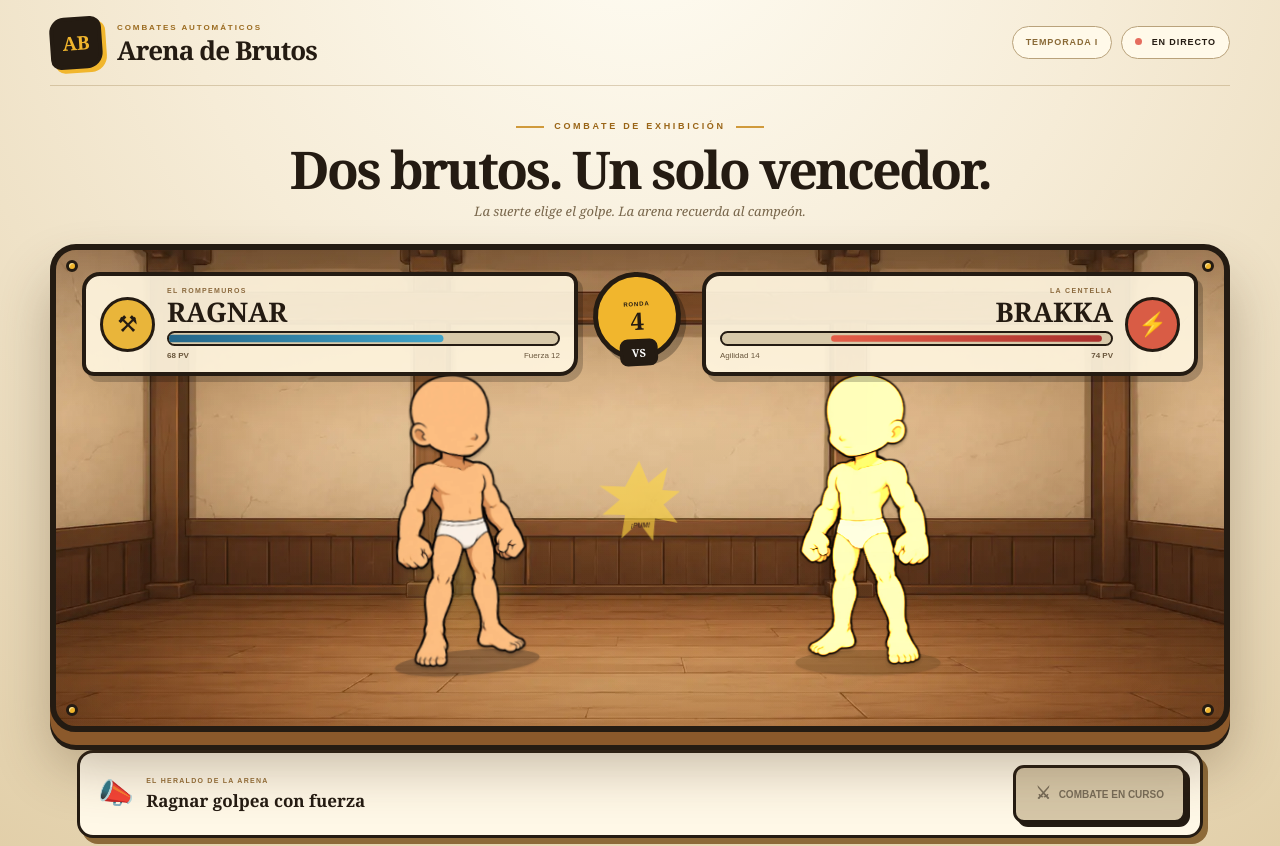
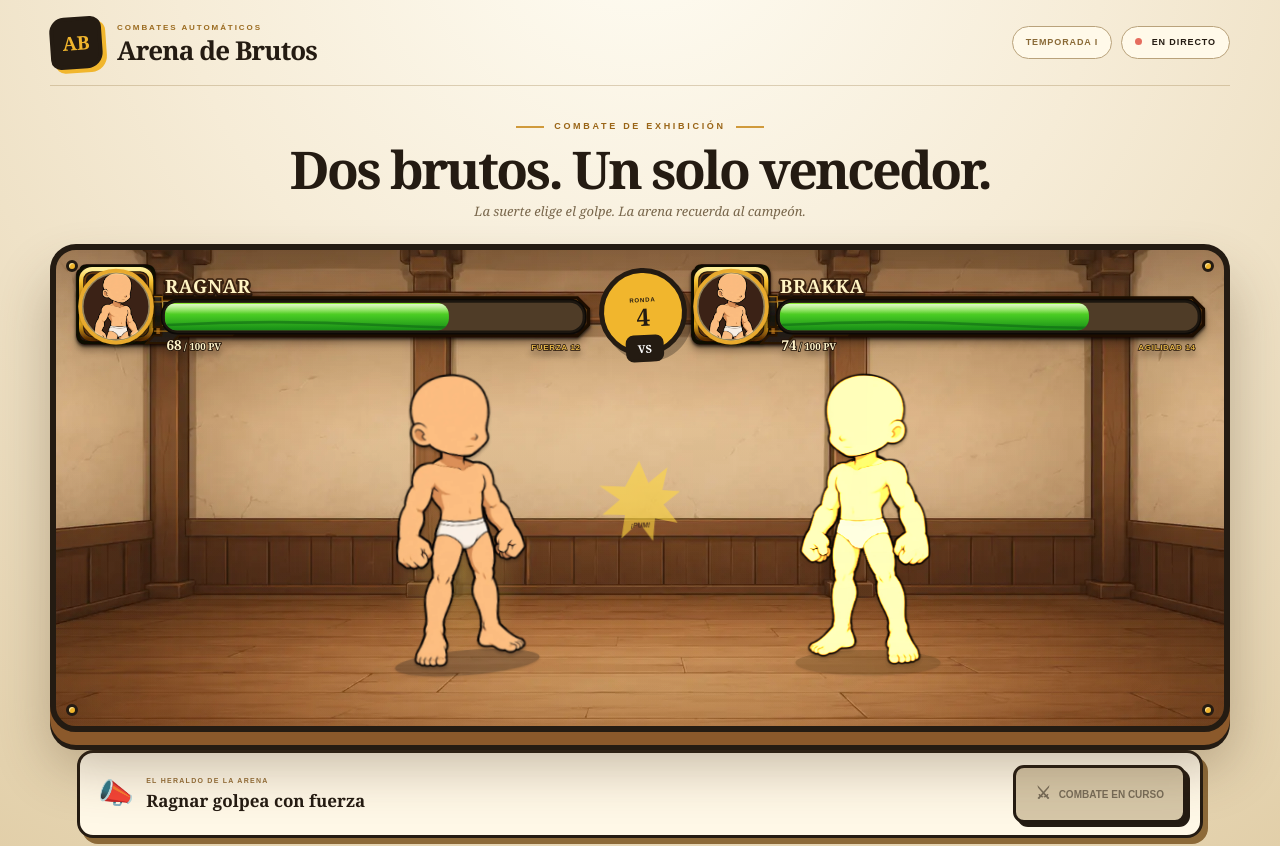
Before and after one commit to Ivanvaru/demo.arena.bruto, a Next.js app: page / in a window 1280 px wide. Shown: the top 846 px of the page. Built offline with nearby package versions, Linux system fonts and the light colour scheme.

Commit message:
Integrar las nuevas barras de vida SVG

```diff
--- a/app/globals.css
+++ b/app/globals.css
@@ -67,3 +67,14 @@
 @keyframes designed-lunge{45%{transform:rotate(-8deg) translate(25px,-8px)}}@keyframes designed-punch-upper{45%{transform:rotate(-58deg)}}@keyframes designed-punch-lower{45%{transform:rotate(-48deg) translateY(-10px)}}@keyframes designed-attack-head{45%{transform:rotate(-8deg) translateY(5px)}}@keyframes designed-step{45%{transform:rotate(-8deg) translateX(12px)}}
 @keyframes designed-hit{35%{transform:translateX(-18px) rotate(8deg);filter:brightness(1.35)}}@keyframes designed-hit-head{35%{transform:rotate(16deg) translate(10px,-8px)}}
 @media(max-width:720px){.designed-rig{height:270px}}
+
+/* Marcadores de vida ornamentales basados en el SVG aportado */
+.cards-row{left:18px;right:18px;top:13px;grid-template-columns:minmax(0,1fr) 82px minmax(0,1fr);gap:8px;align-items:center}
+.life-card{width:100%;min-width:0;filter:drop-shadow(0 5px 3px rgba(32,20,9,.32))}
+.life-card svg{display:block;width:100%;height:auto;overflow:visible}
+.life-name,.life-name-shadow{font:900 57px Georgia,serif;letter-spacing:2px;paint-order:stroke fill;stroke-linejoin:round}
+.life-name{fill:#fff4c3;stroke:#3b210e;stroke-width:10px}.life-name-shadow{fill:#4c210d;stroke:#130b06;stroke-width:13px;opacity:.72}
+.life-count{fill:#fff5cb;stroke:#201207;stroke-width:5px;paint-order:stroke fill;font:900 42px Georgia,serif}.life-total{font-size:30px}.life-stat{fill:#e7b84a;stroke:#201207;stroke-width:4px;paint-order:stroke fill;font:900 25px Arial,sans-serif;letter-spacing:2px}
+.life-card.card-right{transform:none;text-align:initial}
+.life-card rect[width]{transition:width .35s ease}
+@media(max-width:720px){.cards-row{left:5px;right:5px;top:8px;grid-template-columns:minmax(0,1fr) 44px minmax(0,1fr);gap:1px}.versus{width:42px;height:42px}.life-card{filter:drop-shadow(0 2px 2px rgba(32,20,9,.35))}.life-stat{display:none}}
--- a/app/page.tsx
+++ b/app/page.tsx
@@ -74,9 +74,35 @@ function Brute({side,variant,attacking,hit,defeated}:{side:"left"|"right";varian
 }
 
 function FighterCard({fighter,side}:{fighter:Fighter;side:"left"|"right"}){
-  return <div className={`fighter-card card-${side}`}>
-    <div className="portrait-token"><span>{fighter.variant==="ragnar"?"⚒":"⚡"}</span></div>
-    <div className="fighter-info"><small>{fighter.title}</small><strong>{fighter.name}</strong><div className="health-track"><span className={`health-fill ${fighter.variant}`} style={{width:`${fighter.hp}%`}}/></div><div className="health-meta"><b>{fighter.hp} PV</b><em>{fighter.stat}</em></div></div>
+  const suffix=`life-${side}`;
+  const fillWidth=1293*Math.max(0,Math.min(100,fighter.hp))/100;
+  return <div className={`life-card card-${side}`} aria-label={`${fighter.name}: ${fighter.hp} puntos de vida`}>
+    <svg viewBox="0 0 1600 300" role="img" aria-hidden="true">
+      <defs>
+        <linearGradient id={`life-green-${suffix}`} x1="0" y1="0" x2="0" y2="1"><stop stopColor="#91ee37"/><stop offset=".46" stopColor="#47c923"/><stop offset="1" stopColor="#168c16"/></linearGradient>
+        <linearGradient id={`life-shine-${suffix}`} x1="0" y1="0" x2="0" y2="1"><stop stopColor="#fff" stopOpacity=".72"/><stop offset="1" stopColor="#fff" stopOpacity="0"/></linearGradient>
+        <clipPath id={`portrait-${suffix}`}><circle cx="130" cy="135" r="103"/></clipPath>
+        <clipPath id={`progress-${suffix}`}><rect x="281" y="123" width={fillWidth} height="86" rx="38"/></clipPath>
+        <filter id={`shadow-${suffix}`} x="-30%" y="-30%" width="160%" height="180%"><feDropShadow dx="5" dy="7" stdDeviation="5" floodColor="#120b05" floodOpacity=".55"/></filter>
+      </defs>
+      <use href="/ui/barra-vida.svg#marco"/>
+      <g filter={`url(#shadow-${suffix})`}>
+        <circle cx="130" cy="135" r="111" fill="#3a2415" stroke="#e8aa2d" strokeWidth="12"/>
+        <image href="/characters/base-normal/personaje-base.webp" x="26" y="27" width="208" height="208" preserveAspectRatio="xMidYMin slice" clipPath={`url(#portrait-${suffix})`}/>
+        <circle cx="130" cy="135" r="103" fill="none" stroke="#fff4b0" strokeOpacity=".45" strokeWidth="5"/>
+      </g>
+      <text x="282" y="99" className="life-name-shadow">{fighter.name.toUpperCase()}</text>
+      <text x="282" y="93" className="life-name">{fighter.name.toUpperCase()}</text>
+      <rect x="271" y="113" width="1313" height="106" rx="49" fill="#1c160f" stroke="#0c0906" strokeWidth="5"/>
+      <rect x="281" y="123" width="1293" height="86" rx="39" fill="#4f3c27"/>
+      <g clipPath={`url(#progress-${suffix})`}>
+        <rect x="281" y="123" width="1293" height="86" fill={`url(#life-green-${suffix})`}/>
+        <rect x="281" y="127" width="1293" height="31" rx="16" fill={`url(#life-shine-${suffix})`}/>
+        <path d="M288 192 Q620 174 945 192 T1566 191" fill="none" stroke="#0d6514" strokeOpacity=".55" strokeWidth="8"/>
+      </g>
+      <text x="286" y="270" className="life-count"><tspan>{fighter.hp}</tspan><tspan className="life-total"> / 100 PV</tspan></text>
+      <text x="1568" y="270" textAnchor="end" className="life-stat">{fighter.stat.toUpperCase()}</text>
+    </svg>
   </div>;
 }
 
```
Also changed, not shown: design-assets/barra-vida-original.svg (added), public/ui/barra-vida.svg (added).
